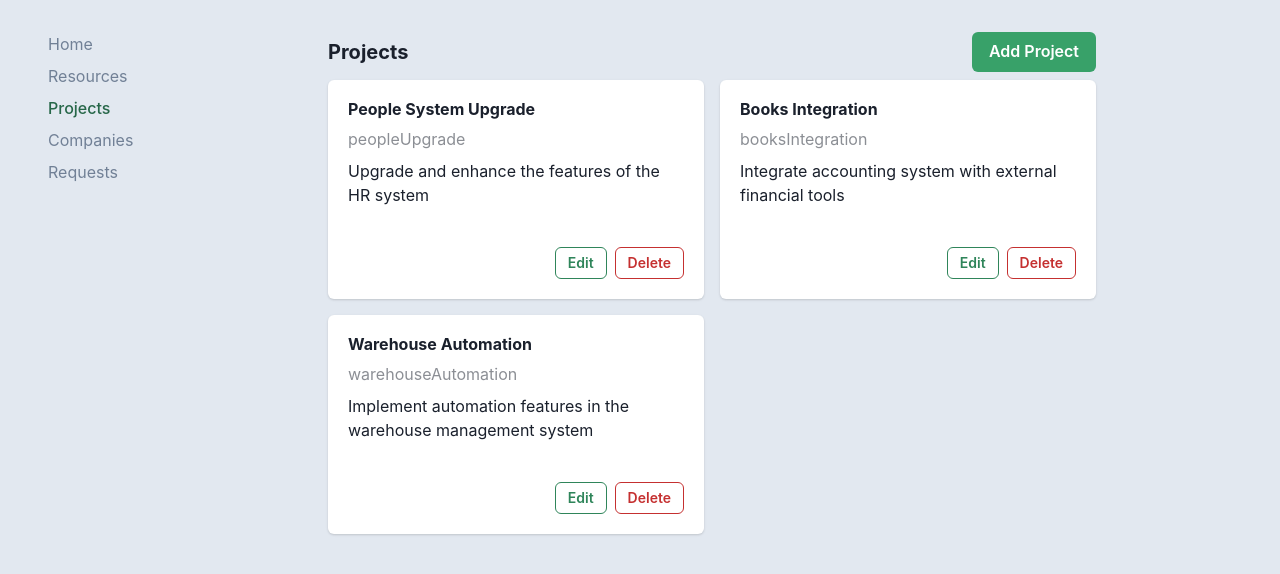
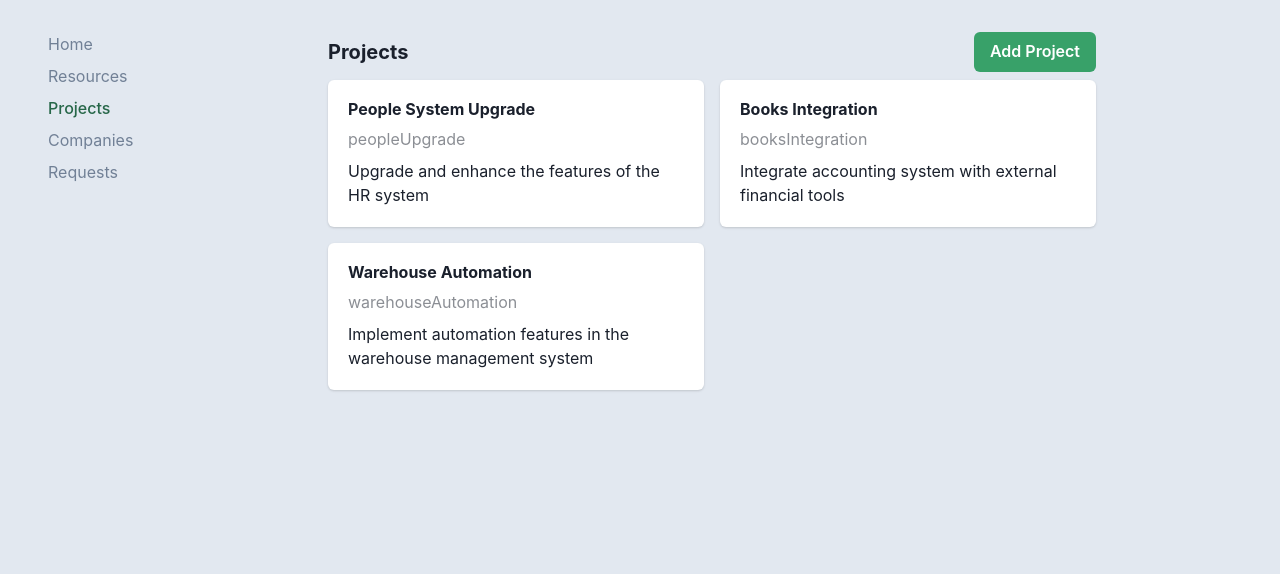
Before and after one commit to m-jimenez127/workshop, a React (Vite) app: page /projects in a window 1280 px wide. Shown: the top 574 px of the page. Built offline with nearby package versions, Linux system fonts and the light colour scheme.

Commit message:
Move View Project to /project/:id

```diff
--- a/src/components/Projects/index.jsx
+++ b/src/components/Projects/index.jsx
@@ -6,22 +6,20 @@ import {
   Text,
   SimpleGrid,
   Box,
-  HStack,
-  Spacer,
-  Button,
-  ButtonGroup,
-  CardFooter,
+  LinkBox,
+  LinkOverlay,
 } from "@chakra-ui/react";
 import PropTypes from "prop-types";
 
-const Projects = ({ data = [], onDelete, onEdit }) => {
+const Projects = ({ data = [] }) => {
   return (
     <Box w="container.md" mx="auto">
       <SimpleGrid columns={2} gap={4} w="full">
         {data?.length > 0 &&
           data.map((project = {}, projectIndex) => {
             return (
-              <Card
+              <LinkBox
+                as={Card}
                 key={`project-${projectIndex}`}
                 w="full"
                 maxW="container.md"
@@ -29,35 +27,18 @@ const Projects = ({ data = [], onDelete, onEdit }) => {
               >
                 <CardBody>
                   <Stack>
-                    <Heading size="sm">{project?.name}</Heading>
+                    <Heading
+                      size="sm"
+                      as={LinkOverlay}
+                      href={`/project/${project.id}`}
+                    >
+                      {project?.name}
+                    </Heading>
                     <Text opacity={0.5}>{project?.alias}</Text>
                     <Text>{project?.description}</Text>
                   </Stack>
                 </CardBody>
-                <CardFooter>
-                  <HStack w="full">
-                    <Spacer />
-                    <ButtonGroup>
-                      <Button
-                        size="sm"
-                        onClick={() => onEdit(project?.id)}
-                        variant="outline"
-                        colorScheme="green"
-                      >
-                        Edit
-                      </Button>
-                      <Button
-                        size="sm"
-                        onClick={() => onDelete(project?.id)}
-                        variant="outline"
-                        colorScheme="red"
-                      >
-                        Delete
-                      </Button>
-                    </ButtonGroup>
-                  </HStack>
-                </CardFooter>
-              </Card>
+              </LinkBox>
             );
           })}
       </SimpleGrid>
--- a/src/forms/ProjectForm/index.jsx
+++ b/src/forms/ProjectForm/index.jsx
@@ -30,16 +30,14 @@ const ProjectForm = ({ id = -1, onAdd, onCancel }) => {
   const handleAdd = (e) => {
     e.preventDefault();
     onAdd(formData);
-    setFormData(initialData);
   };
 
   const handleCancel = () => {
-    setFormData(initialData);
     onCancel();
   };
 
   useEffect(() => {
-    if (id === -1) return;
+    if (id === "add") return;
     if (fetched.current === id) return;
     const requestData = mockApi("GET", `/projects/${id}`);
     const { status = false, data = null } = requestData;
@@ -85,7 +83,7 @@ const ProjectForm = ({ id = -1, onAdd, onCancel }) => {
             Cancel
           </Button>
           <Button type="submit" colorScheme="green">
-            {`${id === -1 ? `Add` : `Update`} Project`}
+            {`${id === "add" ? `Add` : `Update`} Project`}
           </Button>
         </HStack>
       </Stack>
--- a/src/pages/ProjectsPage/header.jsx
+++ b/src/pages/ProjectsPage/header.jsx
@@ -1,22 +1,20 @@
 import { Button, HStack, Heading, Spacer } from "@chakra-ui/react";
-import PropTypes from "prop-types";
+import { Link } from "react-router-dom";
 
-const Header = ({ isAdding = false, toggleAdd }) => {
+const Header = () => {
   return (
     <HStack w="container.md" mx="auto">
       <Heading size="md" textAlign="center">
         Projects
       </Heading>
       <Spacer />
-      {!isAdding && (
-        <Button colorScheme="green" onClick={toggleAdd}>
-          Add Project
-        </Button>
-      )}
+      <Button as={Link} to="/project/add" colorScheme="green">
+        Add Project
+      </Button>
     </HStack>
   );
 };
 
-Header.propTypes = { isAdding: PropTypes.bool, toggleAdd: PropTypes.func };
+Header.propTypes = {};
 
 export default Header;
--- a/src/pages/ProjectsPage/index.jsx
+++ b/src/pages/ProjectsPage/index.jsx
@@ -1,61 +1,12 @@
-import { Box, Card, CardBody, Stack } from "@chakra-ui/react";
+import { Stack } from "@chakra-ui/react";
 import Header from "./header";
 import Projects from "../../components/Projects";
 import { useEffect, useRef, useState } from "react";
-import ProjectForm from "../../forms/ProjectForm";
 import mockApi from "../../utils/mockApi";
 
 const ProjectsPage = () => {
-  const [isAdding, setAdding] = useState(false);
-  const [editId, setEditId] = useState(-1);
   const [projectsData, setProjectsData] = useState([]);
   const fetched = useRef();
-
-  const handleEditProject = (id) => {
-    setAdding(true);
-    setEditId(id);
-  };
-
-  const handleAddProject = (data) => {
-    let method = "POST";
-    let endpoint = `/projects`;
-    if (data?.id > -1) {
-      method = "PUT";
-      endpoint = `/projects/${data?.id}`;
-    }
-    const requestData = mockApi(method, endpoint, data);
-    const { status = false, data: newData = null } = requestData;
-    if (status) {
-      const newProjectsData = [...projectsData];
-      if (data?.id > -1) {
-        const index = newProjectsData.findIndex(
-          (item) => item.id === newData.id
-        );
-        newProjectsData.splice(index, 1, newData);
-      } else {
-        newProjectsData.push(newData);
-      }
-      setProjectsData(newProjectsData);
-      setAdding(false);
-      setEditId(-1);
-    }
-  };
-
-  const handleDeleteProject = (id) => {
-    const requestData = mockApi("DELETE", `/projects/${id}`);
-    const { status = false } = requestData;
-    if (status) {
-      const newData = [...projectsData];
-      const index = newData.findIndex((item) => item.id === id);
-      newData.splice(index, 1);
-      setProjectsData(newData);
-    }
-  };
-
-  const handleCancel = () => {
-    setAdding(false);
-    setEditId(-1);
-  };
 
   const loadData = () => {
     if (fetched.current) return;
@@ -73,27 +24,8 @@ const ProjectsPage = () => {
 
   return (
     <Stack>
-      <Header isAdding={isAdding} toggleAdd={() => setAdding(!isAdding)} />
-      {isAdding === false && (
-        <Projects
-          data={projectsData}
-          onDelete={handleDeleteProject}
-          onEdit={handleEditProject}
-        />
-      )}
-      {isAdding !== false && (
-        <Box w="container.md" mx="auto">
-          <Card w="full">
-            <CardBody>
-              <ProjectForm
-                id={editId}
-                onAdd={handleAddProject}
-                onCancel={handleCancel}
-              />
-            </CardBody>
-          </Card>
-        </Box>
-      )}
+      <Header />
+      <Projects data={projectsData} />
     </Stack>
   );
 };
--- /dev/null
+++ b/src/pages/ViewProject/index.jsx
@@ -0,0 +1,72 @@
+import {
+  Box,
+  Button,
+  Card,
+  CardBody,
+  Divider,
+  HStack,
+  Spacer,
+  Stack,
+} from "@chakra-ui/react";
+import ProjectForm from "../../forms/ProjectForm";
+import mockApi from "../../utils/mockApi";
+import { useNavigate, useParams } from "react-router-dom";
+
+const ViewProject = () => {
+  const navigate = useNavigate();
+  const { id = "add" } = useParams();
+
+  const handleAddProject = (data) => {
+    let method = "POST";
+    let endpoint = `/projects`;
+    if (data?.id > -1) {
+      method = "PUT";
+      endpoint = `/projects/${data?.id}`;
+    }
+    const requestData = mockApi(method, endpoint, data);
+    const { status = false, data: newData = null } = requestData;
+    if (status && !(data?.id > -1)) {
+      navigate(`/project/${newData?.id}`);
+    }
+  };
+
+  const handleDeleteProject = () => {
+    const requestData = mockApi("DELETE", `/projects/${id}`);
+    const { status = false } = requestData;
+    if (status) {
+      navigate("/projects");
+    }
+  };
+
+  const handleCancel = () => {
+    navigate("/projects");
+  };
+
+  return (
+    <Stack w="container.md" mx="auto">
+      <Box w="container.md" mx="auto">
+        <Card w="full">
+          <CardBody>
+            <ProjectForm
+              id={id}
+              onAdd={handleAddProject}
+              onCancel={handleCancel}
+            />
+          </CardBody>
+        </Card>
+      </Box>
+      <Box w="full" my={8}>
+        <Divider borderColor="gray.500" />
+      </Box>
+      <HStack>
+        <Spacer />
+        <Button colorScheme="red" onClick={handleDeleteProject}>
+          Delete Resource
+        </Button>
+      </HStack>
+    </Stack>
+  );
+};
+ViewProject.propTypes = {};
+
+export default ViewProject;
--- a/src/router.jsx
+++ b/src/router.jsx
@@ -6,6 +6,7 @@ import ResourcesPage from "./pages/ResourcesPage";
 import ProjectsPage from "./pages/ProjectsPage";
 import CompaniesPage from "./pages/CompaniesPage";
 import ViewResource from "./pages/ViewResource";
+import ViewProject from "./pages/ViewProject";
 
 const routes = [
   {
@@ -17,6 +18,7 @@ const routes = [
       { path: "resources", element: <ResourcesPage /> },
       { path: "resource/:id", element: <ViewResource /> },
       { path: "projects", element: <ProjectsPage /> },
+      { path: "project/:id", element: <ViewProject /> },
       { path: "companies", element: <CompaniesPage /> },
     ],
   },
```
